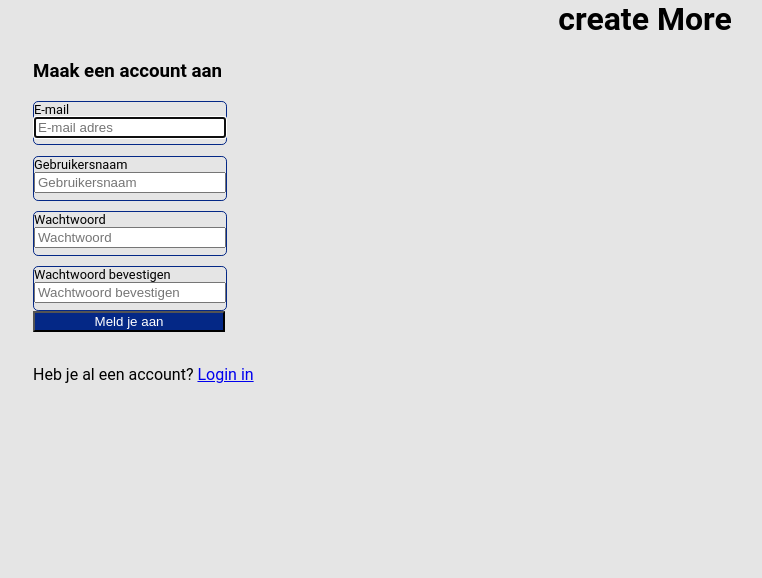
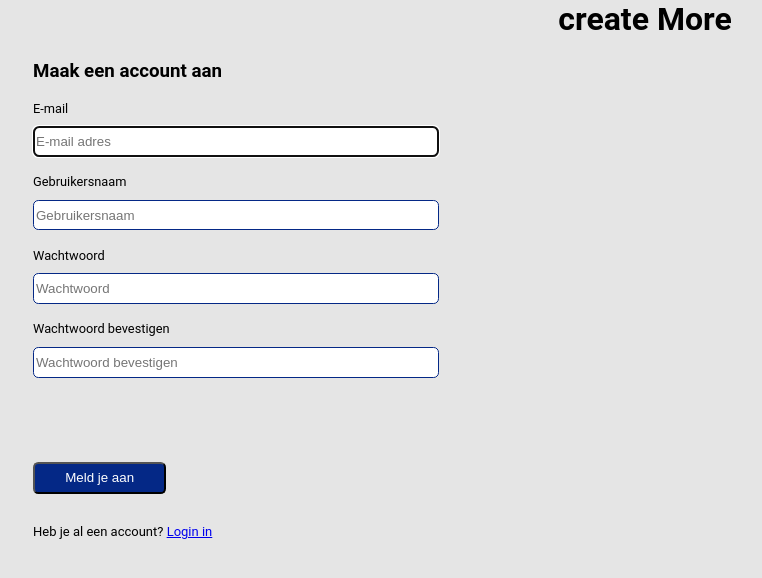
Before and after one commit to Jarne-H/CreateMore, a PHP site: page /signUp.php in a window 1280 px wide. Shown: the part 21-599 px from the top of the page, without its empty margins (15-777 px from the left). Run offline with PHP 8.4, Linux system fonts and the light colour scheme.

Commit message:
Update style.css

```diff
--- a/CSS/style.css
+++ b/CSS/style.css
@@ -15,7 +15,7 @@
 
 
 }
-.inputfields {
+.inputfields input{
     border-radius: 0.4em;
     border: 0.8px #042886 solid;
     margin-top: 0.8em;
@@ -43,5 +43,12 @@
 }
 #btn {
     background-color: #042886;
+    margin-top: 5em;
+    border-radius: 0.4em;
+    padding: 0.5em;
+    width: 10em;
     color: white;
 }
+#hebaccount {
+    font-size: small;
+}
```
